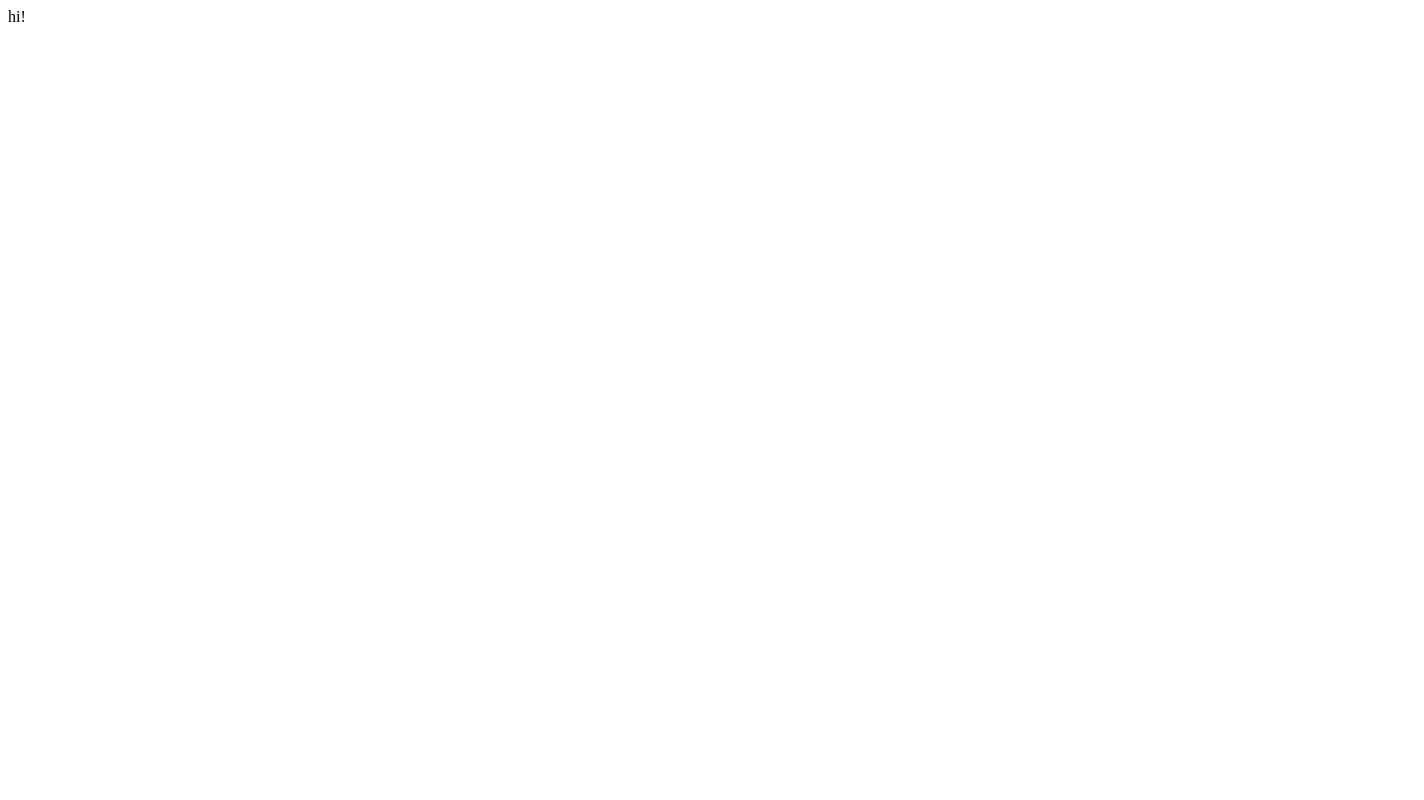
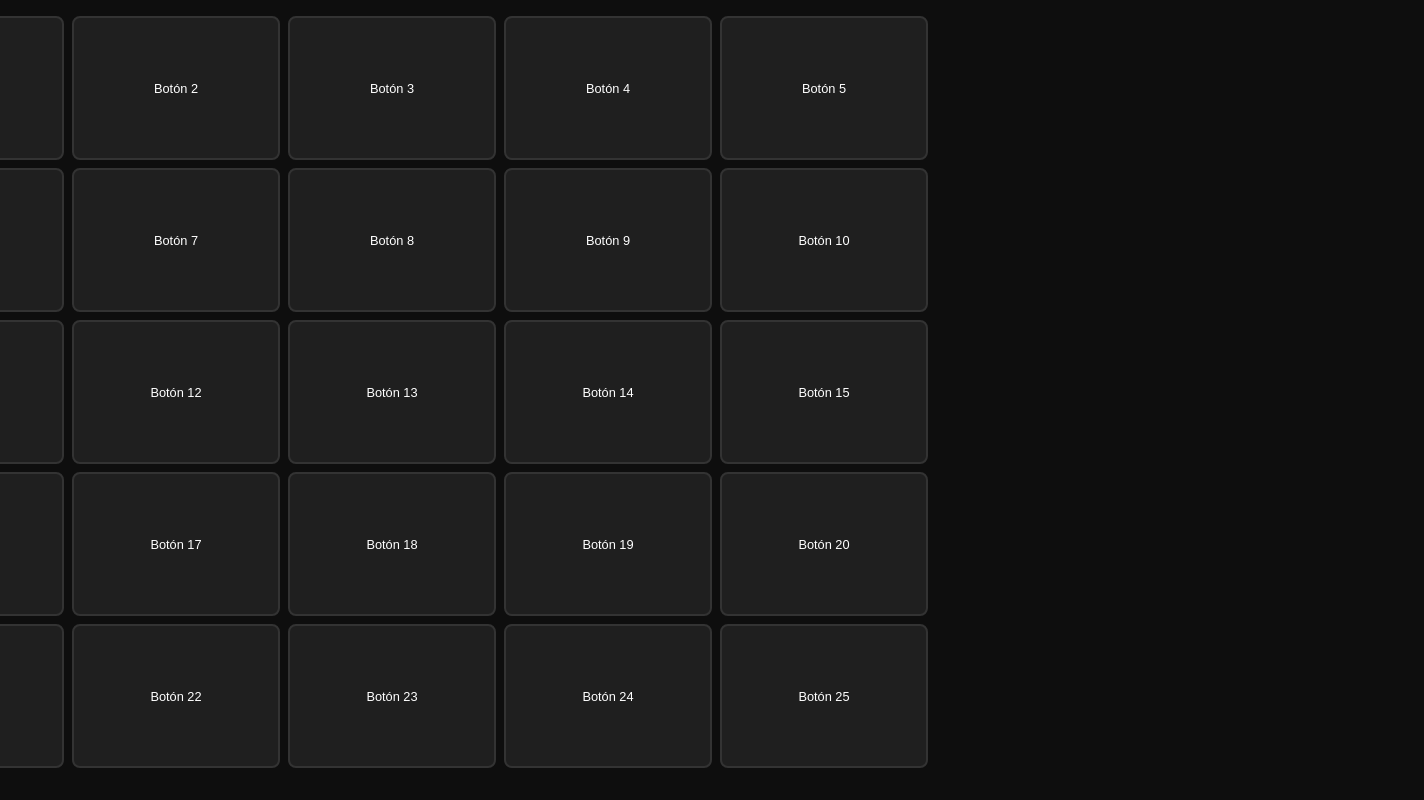
Before and after one commit to core-via/deck, a plain HTML site: page index.html in a window 1280 px wide. Shown: the whole page, 1424 px wide, since content can reach past the window. Drawn offline with Linux system fonts and the light colour scheme; a script that the page names is missing.

Commit message:
Update index.html

```diff
--- a/index.html
+++ b/index.html
@@ -1 +1,105 @@
-hi!
+<!DOCTYPE html>
+<html lang="es">
+<head>
+    <meta charset="UTF-8">
+    <meta name="viewport" content="width=device-width, initial-scale=1.0">
+    <title>Deck</title>
+    <style>
+        body {
+            margin: 0;
+            font-family: Arial, sans-serif;
+            background-color: #0e0e0e;
+            color: #fff;
+            display: flex;
+            justify-content: center;
+            align-items: flex-start;
+            gap: 1rem;
+            padding: 1rem;
+        }
+
+        /* Container principal */
+        .container {
+            display: flex;
+            gap: 1rem;
+        }
+
+        /* Grid de botones estilo Stream Deck */
+        .deck {
+            display: grid;
+            grid-template-columns: repeat(5, 13rem);
+            grid-template-rows: repeat(5, 9rem);
+            gap: 0.5rem;
+        }
+
+        .deck button {
+            background-color: #1f1f1f;
+            color: #fff;
+            border: 2px solid #333;
+            border-radius: 8px;
+            font-size: 0.8rem;
+            cursor: pointer;
+            transition: all 0.2s ease;
+        }
+
+        .deck button:hover {
+            background-color: #ff6600;
+            border-color: #ff6600;
+        }
+
+        /* Iframe de Twitch */
+        iframe, #twitch-embed {
+            width: 30rem;
+            height: 96vh;
+            border: none;
+            border-radius: 8px;
+        }
+    </style>
+</head>
+<body>
+    <div class="container">
+        <!-- Grid de botones estilo Stream Deck -->
+        <div class="deck">
+            <!-- 25 botones para 5x5 -->
+            <button>Botón 1</button>
+            <button>Botón 2</button>
+            <button>Botón 3</button>
+            <button>Botón 4</button>
+            <button>Botón 5</button>
+            <button>Botón 6</button>
+            <button>Botón 7</button>
+            <button>Botón 8</button>
+            <button>Botón 9</button>
+            <button>Botón 10</button>
+            <button>Botón 11</button>
+            <button>Botón 12</button>
+            <button>Botón 13</button>
+            <button>Botón 14</button>
+            <button>Botón 15</button>
+            <button>Botón 16</button>
+            <button>Botón 17</button>
+            <button>Botón 18</button>
+            <button>Botón 19</button>
+            <button>Botón 20</button>
+            <button>Botón 21</button>
+            <button>Botón 22</button>
+            <button>Botón 23</button>
+            <button>Botón 24</button>
+            <button>Botón 25</button>
+        </div>
+
+        <!-- Iframe de Twitch -->
+        <div id="twitch-embed"></div>
+    </div>
+
+    <script src="https://embed.twitch.tv/embed/v1.js"></script>
+    <script type="text/javascript">
+        const params = new URLSearchParams(window.location.search);
+        const channel = params.get("channel");
+
+        new Twitch.Embed("twitch-embed", {
+            channel: channel,
+            parent: ["core-via.github.io"]
+        });
+    </script>
+</body>
+</html>
```
